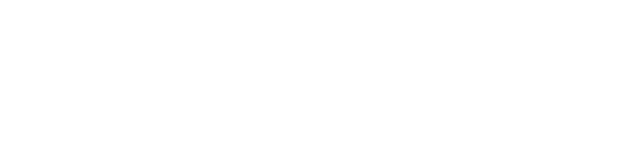
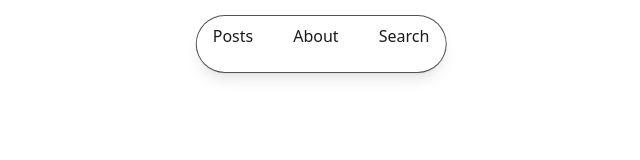
Before and after one commit to 43castro/43b, an Astro site: page / in a window 1280 px wide. Shown: the whole page, without its empty margins (319-959 px from the left). Built offline with nearby package versions, Linux system fonts and the light colour scheme; Astro itself is replaced by a stand-in of ours; a web font is replaced by a local one.

Commit message:
Started nav bar

```diff
--- a/src/components/Nav.astro
+++ b/src/components/Nav.astro
@@ -0,0 +1,10 @@
+---
+---
+
+<nav class="fixed top-0  shadow-lg rounded-full h-14 flex justify-between mt-4 px-4 overflow-hidden gap-2 left-1/2 transform -translate-x-1/2 mb-5 ring-1 ring-neutral-600">
+    <ul class="flex gap-10 mt-2">
+        <a>Posts</a>
+        <a>About</a>
+        <a>Search</a>
+    </ul>
+</nav>
--- a/src/pages/index.astro
+++ b/src/pages/index.astro
@@ -1,5 +1,8 @@
 ---
 import Main from '../layouts/Main.astro'
+import Nav from '../components/Nav.astro'
 ---
 
-<Main></Main>
+<Main>
+	<Nav></Nav>
+</Main>
```
